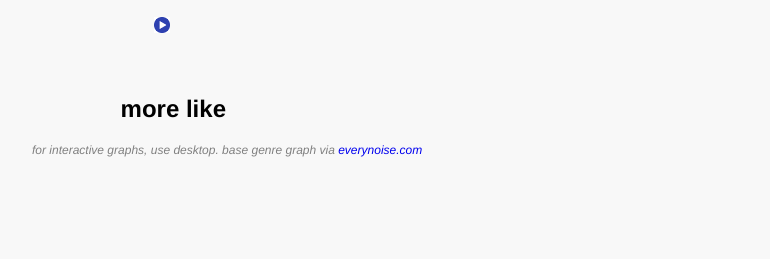
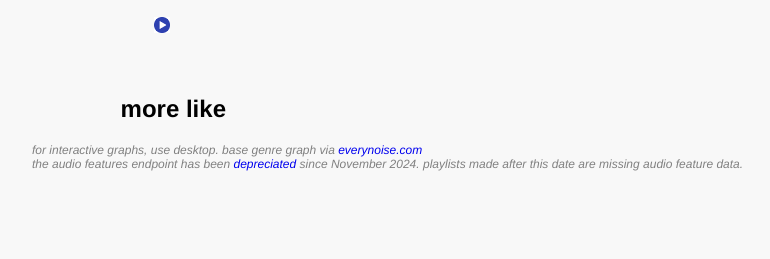
Before and after one commit to nightrainlily/turntable-app, a Flask app: template templates/playlist.html in a window 1280 px wide. Shown: the part 185-444 px from the top of the page, without its empty margins (160-930 px from the left). Run offline with Flask 3, Linux system fonts and the light colour scheme; the template is opened without the code that fills it, so the values that code supplies are empty; parts of the project's set-up code (start-up, migrations or seed data) failed here and were passed over; some libraries are stand-ins or nearby versions.

Commit message:
audio features message

```diff
--- a/app.py
+++ b/app.py
@@ -271,7 +271,7 @@ def get_playlists(num_playlists, limit=50):
                 image = playlist['images'][0]['url']
 
                 existing_playlist = db.session.query(Playlist.playlist_id).filter_by(playlist_id=playlist_id).first()
-                image_reg = "^https:\/\/image-cdn-ak"
+                image_reg = "^https:\/\/image-cdn-"
                 if not existing_playlist and re.match(image_reg, image) != None:
                     new_playlist = Playlist(
                         name=name,
@@ -320,6 +320,7 @@ def get_playlist(playlist_id):
 
 def get_tracks(playlist_id):
     access_token = refresh_access_token()
+    print(access_token)
     if access_token:
         headers = {
             'Authorization': f'Bearer {access_token}',
@@ -444,7 +445,9 @@ def get_artists(artist_id):
 @app.route('/update')
 def update():
     model.update_similarities()
-    num_playlists = get_playlists(10, 10)
+    print('got here')
+    num_playlists = get_playlists(20, 20)
+    print(num_playlists)
     # get_audio_features(100)
     return redirect(url_for('index'))
 
@@ -454,4 +457,4 @@ scheduler.start()
 
 if __name__ == "__main__":
     port = int(os.environ.get('PORT', 5000))
-    app.run(host='0.0.0.0', port=port)
+    app.run(host='0.0.0.0', port=port, debug=True)
--- a/templates/playlist.html
+++ b/templates/playlist.html
@@ -67,7 +67,10 @@
         </div>
         {% endfor %}
     {% endif %}
-    <p class="graph-captions">for interactive graphs, use desktop. base genre graph via <a href="https://everynoise.com/">everynoise.com</a></p>
+    <div class="graph-captions">
+        <p>for interactive graphs, use desktop. base genre graph via <a href="https://everynoise.com/">everynoise.com</a></p>
+        <p>the audio features endpoint has been <a href="https://developer.spotify.com/blog/2024-11-27-changes-to-the-web-api">depreciated</a> since November 2024. playlists made after this date are missing audio feature data.</p>
+    </div>
     <!-- {# {% for graph in graphs %}
     <div class="features-graph">
         {{ graph[0]|safe }}
```
Also changed, not shown: 1 other file.
